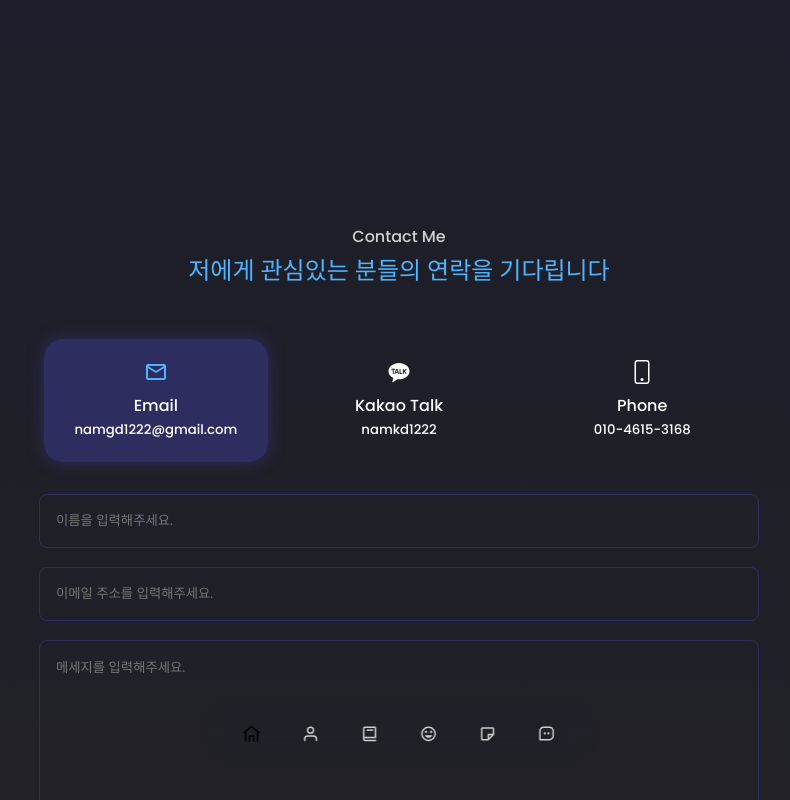
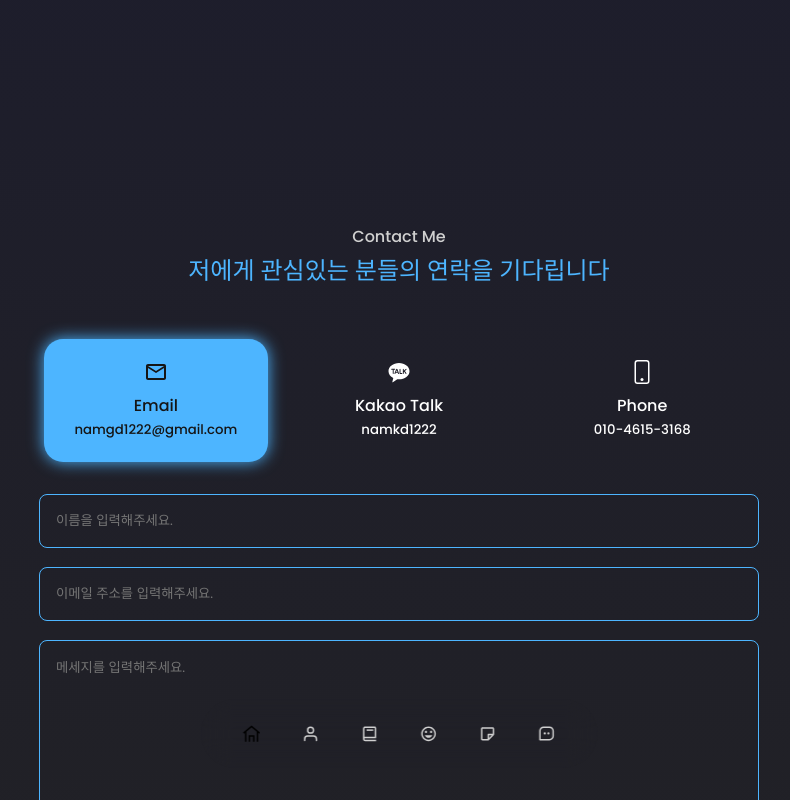
Before and after one commit to NamGideokk/portfolio-website, a React (Create React App) app: page / in a window 1280 px wide. In both pictures the pointer is over the element 396 px from the left and 4656 px from the top of the page. Shown: the part 4256-5056 px from the top of the page, without its empty margins (241-1031 px from the left). Built offline with nearby package versions, Linux system fonts and the light colour scheme; a web font is replaced by a local one.

Commit message:
Contact > contact__option css 수정

```diff
--- a/src/_variable.scss
+++ b/src/_variable.scss
@@ -11,6 +11,7 @@ $accent-color-dark: #317cb2;
 $font-color: #ffffff;
 $font-color-light: #d0d0d0;
 $font-color-dark: #9d9d9d;
+$font-color-black: #151515;
 
 $container-width-lg: 75%;
 $container-width-md: 86%;
--- a/src/components/contact/Contact.jsx
+++ b/src/components/contact/Contact.jsx
@@ -86,7 +86,7 @@ const Contact = () => {
               className="kor"
             >
               <MdOutlineMail
-                className="contact__option-icon"
+                className="contact__option-icon link-icon"
                 title="메일 보내기"
               />
             </a>
--- a/src/components/contact/contact.scss
+++ b/src/components/contact/contact.scss
@@ -21,8 +21,18 @@
       transition: 0.3s;
 
       &:hover {
-        background-color: $bg-color-light;
-        box-shadow: 0 0 1rem $bg-color-light;
+        background-color: $accent-color;
+        color: $font-color-black;
+        box-shadow: 0 0 1rem $accent-color;
+
+        .link-icon {
+          color: $font-color-black;
+          transition: 0.3s;
+
+          &:hover {
+            color: $accent-color-dark;
+          }
+        }
       }
 
       .contact__option-icon {
@@ -49,7 +59,7 @@
       padding: 1rem;
       border-radius: 0.5rem;
       background-color: transparent;
-      border: $border-bg;
+      border: $border-accent;
       resize: none;
       color: $font-color;
       transition: 0.3s;
```
